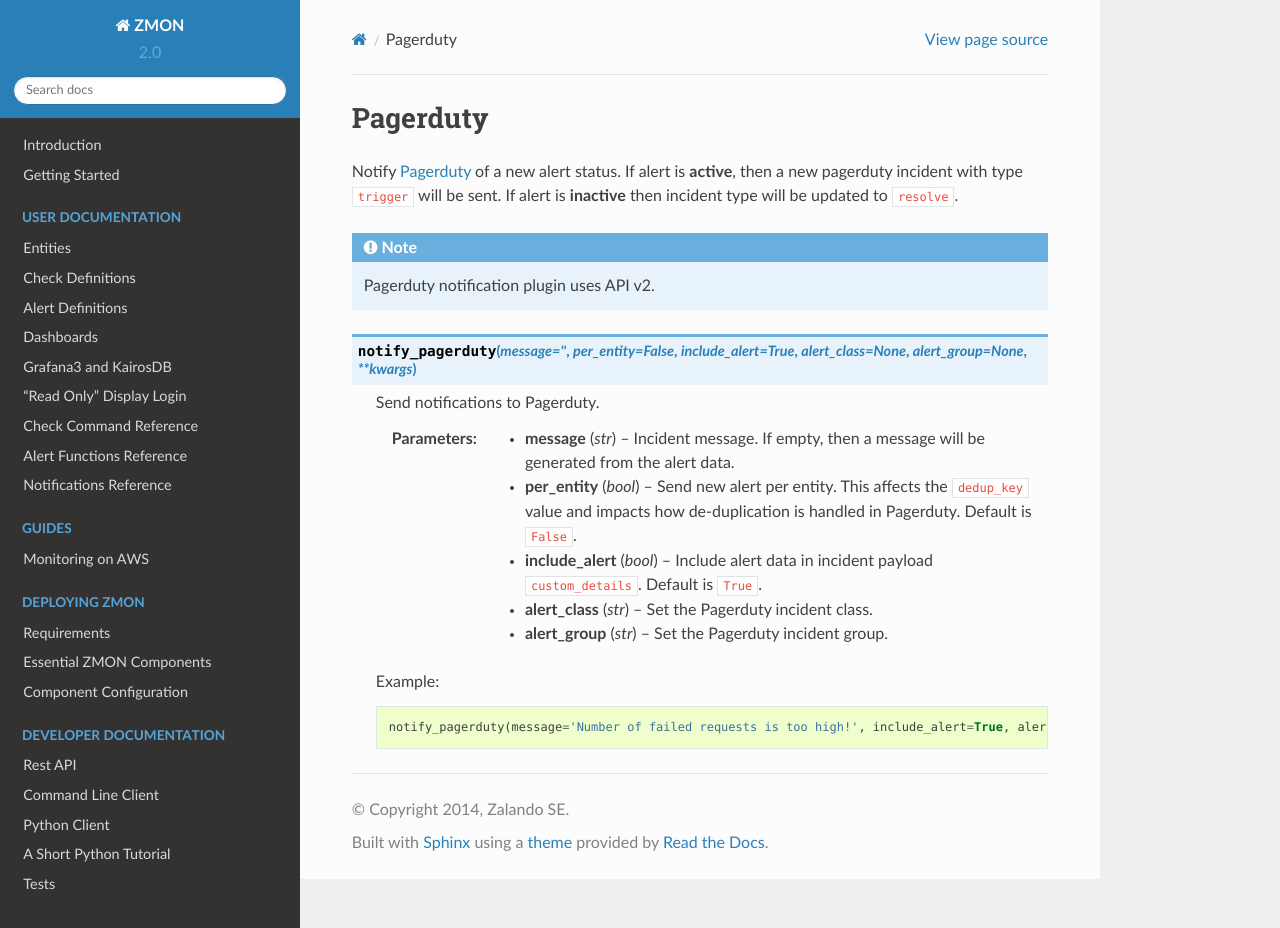
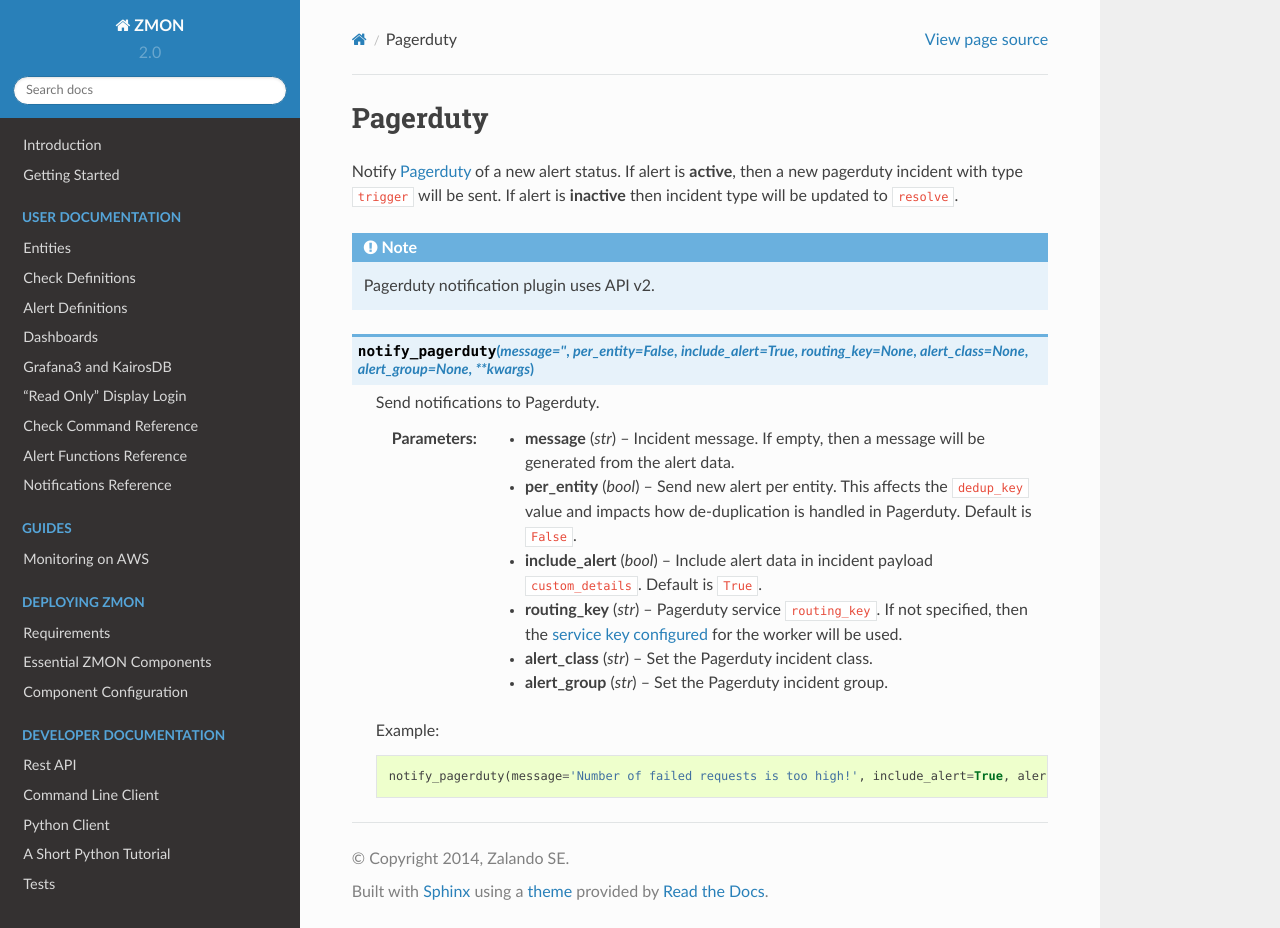
Before and after one commit to zalando-zmon/zmon-docs, a Sphinx documentation site: the page built from docs/user/notifications/pagerduty.rst, in a window 1280 px wide and 928 px high. Built offline with Sphinx 7.4.7 and the Read the Docs theme 2.0.0, drawn with Linux system fonts in a browser that asks for light colours.

Commit message:
Add routing_key to Pagerduty docs (#71)

```diff
--- a/docs/installation/configuration.rst
+++ b/docs/installation/configuration.rst
@@ -307,6 +307,12 @@
 ``WORKER_NOTIFICATION_SERVICE_KEY``
     (optional, if not using oauth2) Preshared key to call notification service
 
+Pagerduty
+---------
+``WORKER_NOTIFICATIONS_PAGERDUTY_SERVICEKEY``
+    Routing key for a Pagerduty service
+
+
 
 Plug-In Options
 ---------------
--- a/docs/user/notifications/pagerduty.rst
+++ b/docs/user/notifications/pagerduty.rst
@@ -8,7 +8,7 @@
     Pagerduty notification plugin uses API v2.
 
 
-.. py:function:: notify_pagerduty(message='', per_entity=False, include_alert=True, alert_class=None, alert_group=None, **kwargs)
+.. py:function:: notify_pagerduty(message='', per_entity=False, include_alert=True, routing_key=None, alert_class=None, alert_group=None, **kwargs)
 
     ::
 
@@ -23,6 +23,9 @@
     :param include_alert: Include alert data in incident payload ``custom_details``. Default is ``True``.
     :type include_alert: bool
 
+    :param routing_key: Pagerduty service ``routing_key``. If not specified, then the :ref:`service key configured <notification-options-label>` for the worker will be used.
+    :type routing_key: str
+
     :param alert_class: Set the Pagerduty incident class.
     :type alert_class: str
 
```
